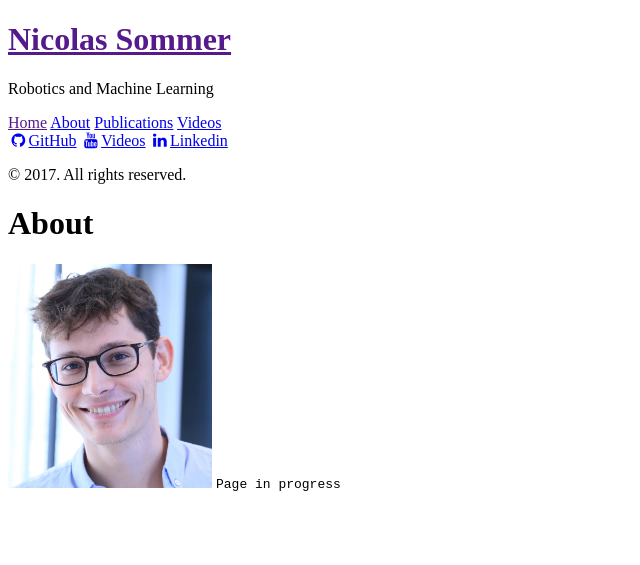
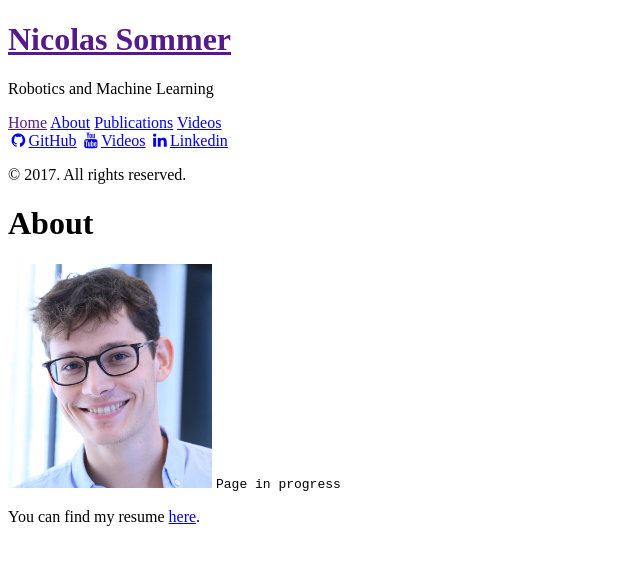
Before and after one commit to nisommer/nisommer.github.io, a Jekyll site: the page built from about.md, in a window 1280 px wide. Shown: the top 565 px of the page, without its empty margins (0-640 px from the left). Built offline with Jekyll 4.4.1, drawn with Linux system fonts in a browser that asks for light colours; nearby versions of some CDN libraries.

Commit message:
Added a link to my CV

```diff
--- a/about.md
+++ b/about.md
@@ -9,6 +9,8 @@ title: About
 <!-- <img src="http://lasa.epfl.ch/people/images/portraits/202511.jpg" alt="Nicolas Sommer" style="width:304px;"> -->
 <img src="/img/nicolas.JPG" alt="Nicolas Sommer" style="width:204px;">
 `Page in progress`
+
+You can find my resume [here]({{ site.url}}//docs/CV.pdf).
 <!-- <img src="/img/nicolas.JPG" alt="Nicolas Sommer" style=""> -->
 
 <!-- <p class="message">
```
Also changed, not shown: 1 other file.
